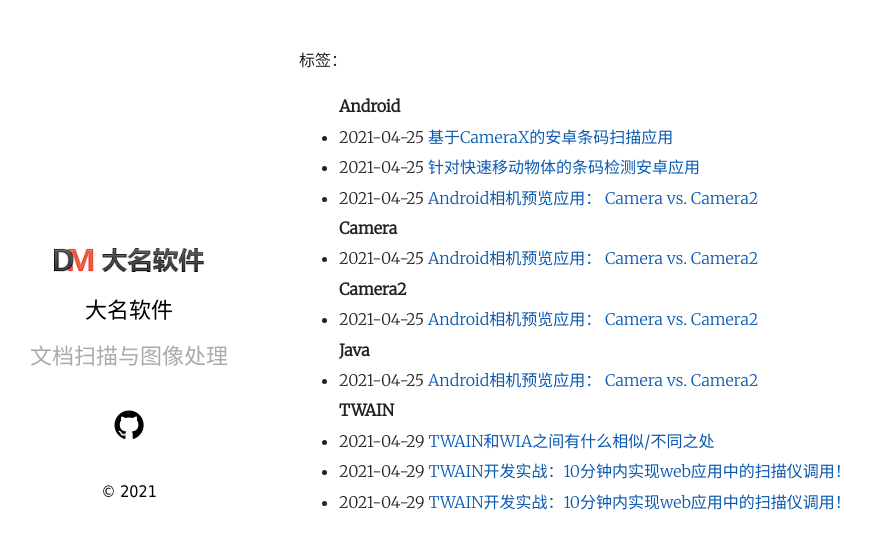
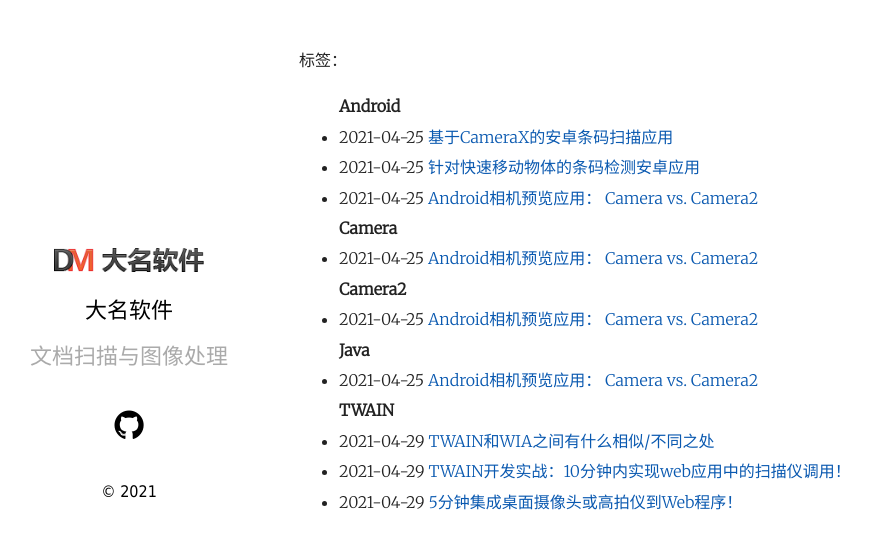
Before and after one commit to damingsoft/damingsoft.github.io, a Jekyll site: the page built from tags/index.md, in a window 1280 px wide. Shown: the top 549 px of the page, without its empty margins (56-927 px from the left). Built offline with Jekyll 4.4.1, drawn with Linux system fonts in a browser that asks for light colours.

Commit message:
Update 2021-04-29-5-minute-integration-of-desktop-camera-or-hightimer-to-Web-application.md

```diff
--- a/_posts/2021-04-29-5-minute-integration-of-desktop-camera-or-hightimer-to-Web-application.md
+++ b/_posts/2021-04-29-5-minute-integration-of-desktop-camera-or-hightimer-to-Web-application.md
@@ -1,7 +1,7 @@
 ---
 layout: post
 status: publish
-title: "TWAIN开发实战：10分钟内实现web应用中的扫描仪调用！"
+title: "5分钟集成桌面摄像头或高拍仪到Web程序！"
 date: 2021-04-29 11:17:48 +0800
 categories: 文档扫描
 tags: TWAIN
```
